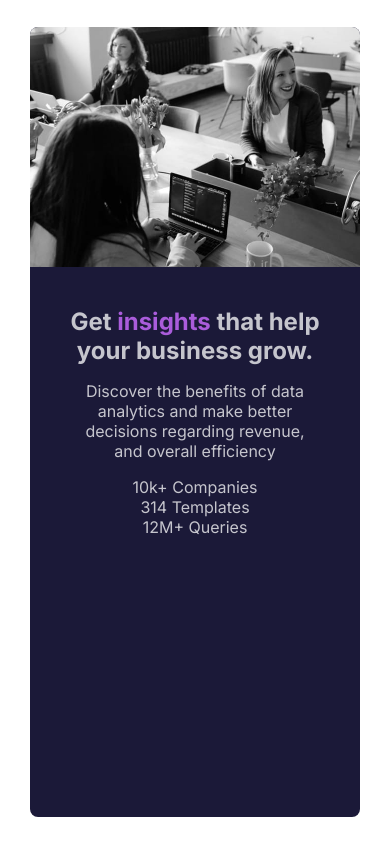
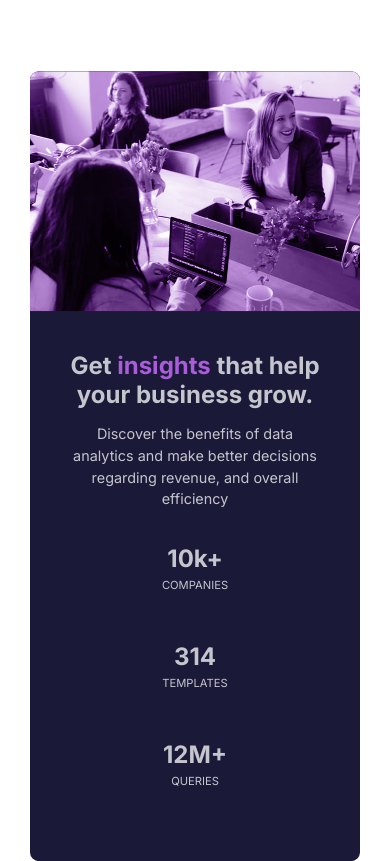
Before and after one commit to Sergi-CM/202301-w2ch1-sergi-casquero, a website built with Parcel: page src/index.html in a window 390 px wide. Built offline with nearby package versions, Linux system fonts and the light colour scheme; files whose address does not match are found by name.

Commit message:
add style to mobile version

```diff
--- a/src/index.html
+++ b/src/index.html
@@ -15,23 +15,24 @@
   <article class="stats-component">
     <img class="stats-component__image" src="assets/image-header-mobile.jpg" alt="Working team" width="326"
       height="240">
+    <div class="stats-component__overlay"></div>
     <section class="stats-component__text-container">
       <span class="stats-component__title">Get <span class="text-color">insights</span> that help your business
         grow.</span>
       <p class="stats-component__text">Discover the benefits of data analytics and make better decisions regarding
         revenue, and overall efficiency</p>
       <div class="stats-component__stats-container">
-        <div class="stats-component__stat">
-          <span>10k+</span>
-          <span>Companies</span>
+        <div class="stat">
+          <span class="stat__title">10k+</span>
+          <span class="stat__text">Companies</span>
         </div>
-        <div class="stats-component__stat">
-          <span>314</span>
-          <span>Templates</span>
+        <div class="stat">
+          <span class="stat__title">314</span>
+          <span class="stat__text">Templates</span>
         </div>
-        <div class="stats-component__stat">
-          <span>12M+</span>
-          <span>Queries</span>
+        <div class="stat">
+          <span class="stat__title">12M+</span>
+          <span class="stat__text">Queries</span>
         </div>
       </div>
     </section>
--- a/src/sass/_global.scss
+++ b/src/sass/_global.scss
@@ -3,10 +3,10 @@
 @use "variables/typographies";
 
 .stats-component {
-  position: absolute;
+  position: relative;
   top: 50%;
   left: 50%;
-  transform: translate(-50%, -50%);
+  transform: translate(-50%, 8%);
 
   width: measures.$main-width;
   height: measures.$main-height;
@@ -28,6 +28,16 @@
     color: colors.$primary-color-violet;
   }
 
+  &__overlay {
+    background-color: colors.$primary-color-violet;
+    position: absolute;
+    width: 100%;
+    height: 240px;
+    opacity: 0.6;
+    mix-blend-mode: color;
+    border-radius: measures.$border-radius measures.$border-radius 0 0;
+  }
+
   &__image {
     width: 100%;
     border-radius: measures.$border-radius measures.$border-radius 0 0;
@@ -42,4 +52,34 @@
     font-size: 1.5rem;
     font-weight: 700;
   }
+
+  &__text {
+    font-size: 0.9rem;
+    color: colors.$secondary-color-paragraph-white;
+    line-height: 1.5;
+  }
+
+  &__stats-container {
+    display: flex;
+    flex-direction: column;
+    gap: 30px;
+  }
+
+  .stat {
+    display: flex;
+    flex-direction: column;
+    padding-top: 20px;
+
+    &__title {
+      font-size: 1.5rem;
+      font-weight: 700;
+      margin-bottom: 5px;
+    }
+
+    &__text {
+      text-transform: uppercase;
+      font-size: 0.7rem;
+      letter-spacing: 2;
+    }
+  }
 }
--- a/src/sass/_reset.scss
+++ b/src/sass/_reset.scss
@@ -3,7 +3,3 @@
 ::after {
   box-sizing: border-box;
 }
-
-body {
-  margin: 0;
-}
--- a/src/sass/variables/_measures.scss
+++ b/src/sass/variables/_measures.scss
@@ -1,4 +1,4 @@
 $main-height: 790px;
 $main-width: 330px;
-$border-radius: 8px;
+$border-radius: 9px;
 $main-padding: 40px;
```
